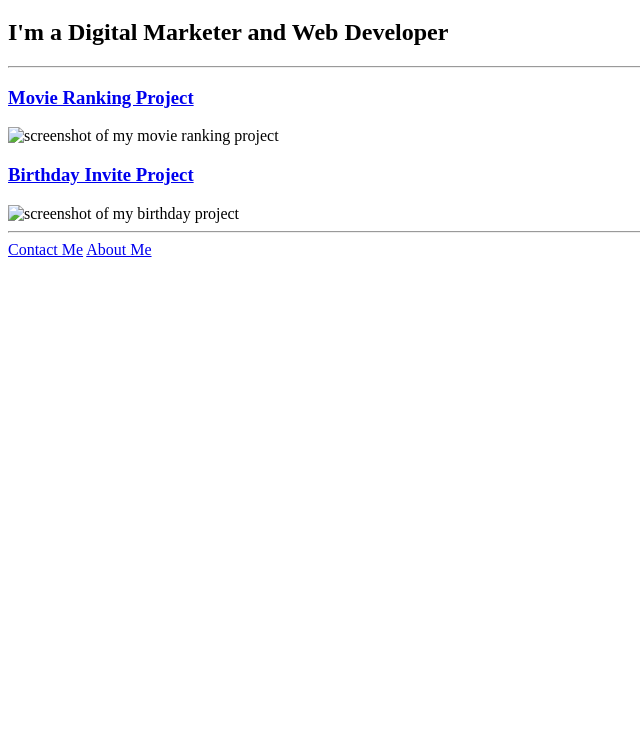
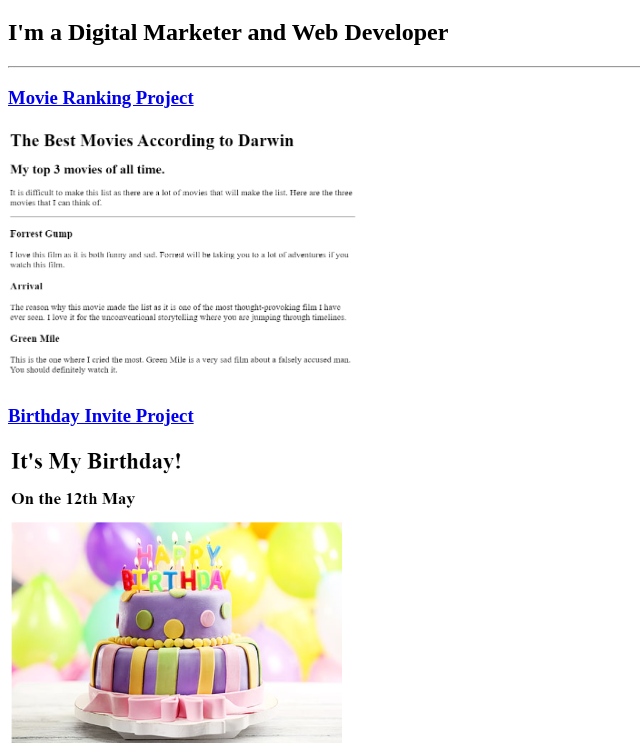
Before and after one commit to darwiniffy/html-portfolio, a plain HTML site: page index.html in a window 1280 px wide. Shown: the part 61-806 px from the top of the page, without its empty margins (0-640 px from the left). Drawn offline with Linux system fonts and the light colour scheme.

Commit message:
Update index.html

```diff
--- a/index.html
+++ b/index.html
@@ -30,13 +30,13 @@ https://developer.mozilla.org/en-US/docs/Web/HTML/Element/img#attr-height -->
         <h3>
             <a href="./public/movie-ranking.html">Movie Ranking Project</a>
         </h3>
-            <img src="../4.3 HTML Porfolio Project/assets/images/Movie Ranking Project.png" alt="screenshot of my movie ranking project" width="350">
+            <img src="../assets/images/Movie Ranking Project.png" alt="screenshot of my movie ranking project" width="350">
 
 
         <h3>
             <a href="./public/birthday-invite.html">Birthday Invite Project</a>
         </h3>
-            <img src="../4.3 HTML Porfolio Project/assets/images/Birthday Project.png" alt="screenshot of my birthday project" width="350">
+            <img src="../assets/images/Birthday Project.png" alt="screenshot of my birthday project" width="350">
 
     <hr>
 
```
